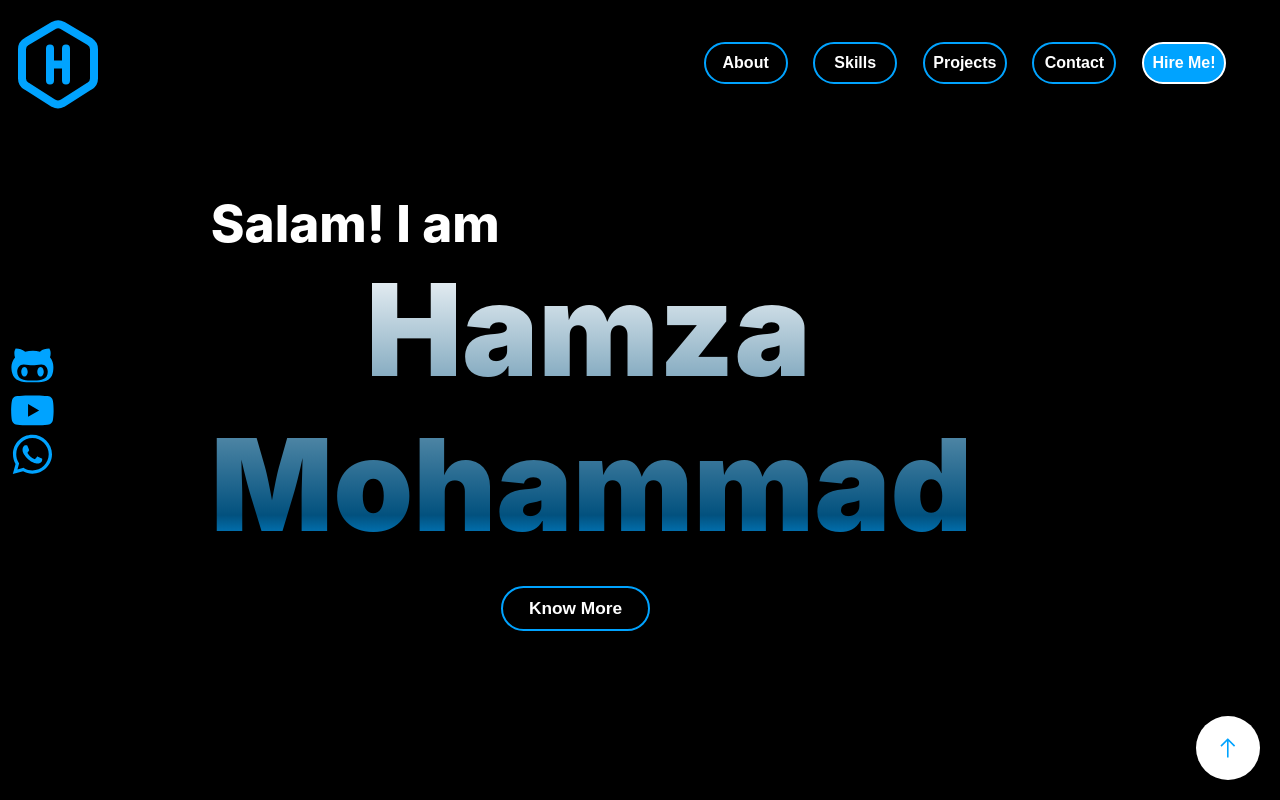
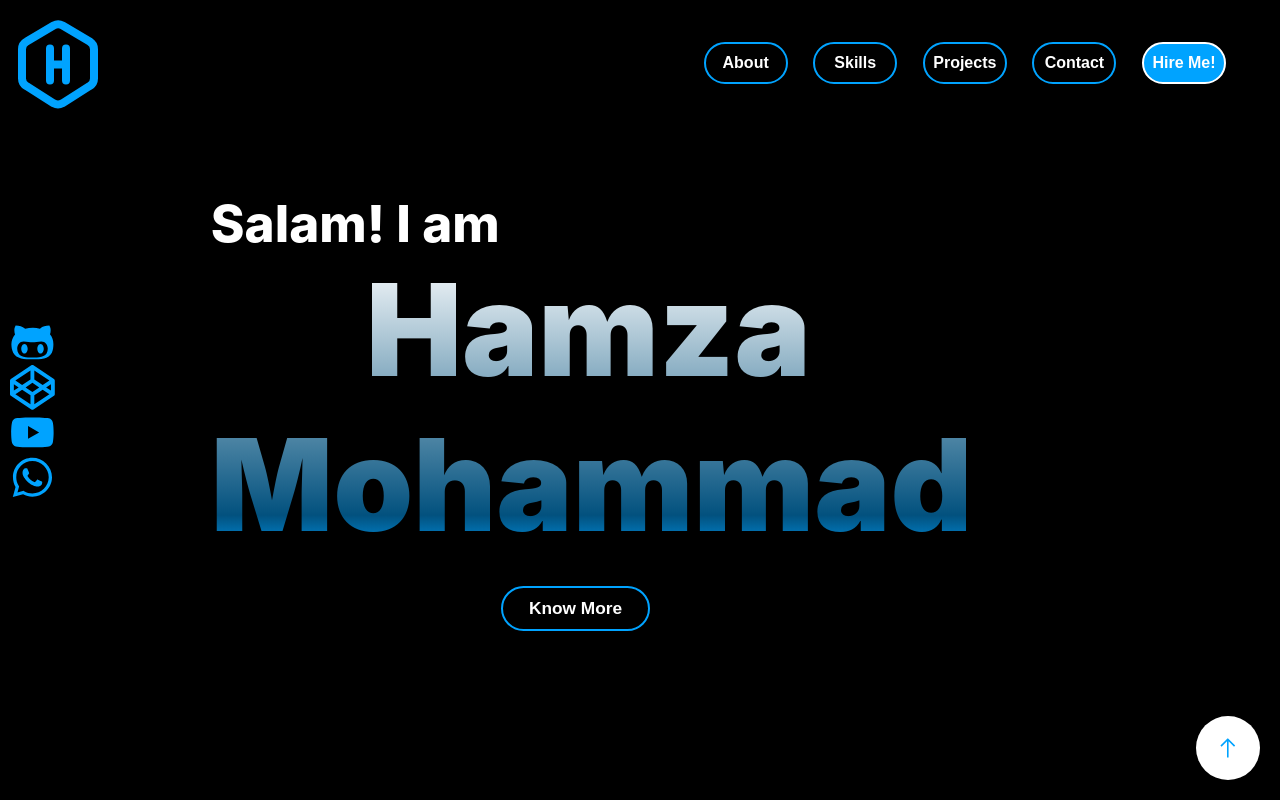
Before and after one commit to HamzaMohammad01/portfolio_website, a React (Create React App) app: page / in a window 1280 px wide. Shown: the top 800 px of the page. Built offline with nearby package versions, Linux system fonts and the light colour scheme.

Commit message:
added codepen icon

```diff
--- a/src/components/MediaIcon/MediaIcon.jsx
+++ b/src/components/MediaIcon/MediaIcon.jsx
@@ -1,5 +1,5 @@
 import React from "react";
-import { FaGithubAlt, FaYoutube, FaWhatsapp } from "react-icons/fa";
+import { FaGithubAlt, FaYoutube, FaWhatsapp, FaCodepen } from "react-icons/fa";
 import colors from "../../config/colors";
 import "./MediaIcon.css";
 
@@ -31,6 +31,20 @@ export default function MediaIcon({
 				/>
 			</a>
 			<a
+				href="https://codepen.io/HamzaMohammad01/"
+				target="_blank"
+				rel="noreferrer"
+				aria-label="Hamza Mohamamd Codepen"
+			>
+				<FaCodepen
+					color={color}
+					size={iconSize}
+					display={display}
+					style={{ marginRight: spaceBetween }}
+					className={`mediaIcon ${className}`}
+				/>
+			</a>
+			<a
 				href="https://www.youtube.com/@hamzamohammad01"
 				target="_blank"
 				rel="noreferrer"
@@ -44,13 +58,17 @@ export default function MediaIcon({
 					className={`mediaIcon ${className}`}
 				/>
 			</a>
-			<a href="//wa.me/+916388910725" target="_blank" rel="noreferrer">
+			<a
+				href="//wa.me/+916388910725"
+				target="_blank"
+				rel="noreferrer"
+				aria-label="Hamza Mohamamd Whatsapp Number"
+			>
 				<FaWhatsapp
 					color={color}
 					size={iconSize}
 					display={display}
 					className={`mediaIcon ${className}`}
-					aria-label="Hamza Mohamamd Whatsapp Number"
 				/>
 			</a>
 		</section>
```
